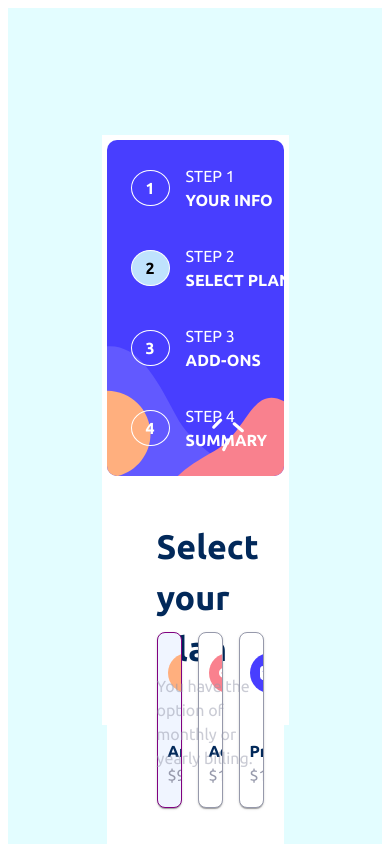
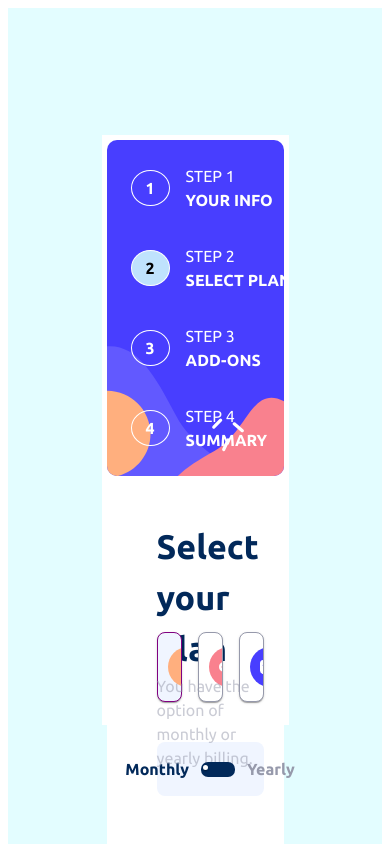
Before and after one commit to a656q59/multi_step_form, a React (Vite) app: page /plan in a window 390 px wide. Shown: the top 844 px of the page. Built offline with nearby package versions, Linux system fonts and the light colour scheme.

Commit message:
added mobile responsiveness

```diff
--- a/src/components/CustomCard.jsx
+++ b/src/components/CustomCard.jsx
@@ -4,7 +4,7 @@ import PropTypes from 'prop-types';
 
 
 
-const CustomCard = ({title,src,price, addText='',onClick,selected}) => {
+const CustomCard = ({ title, src, price, addText = '', onClick, selected }) => {
 
 
 
@@ -14,18 +14,20 @@ const CustomCard = ({title,src,price, addText='',onClick,selected}) => {
       onClick={onClick}
       // data-active={ }
       sx={{
-      width: 130,
-      height: "170px",
-      padding: "2px 10px",
+        width: { xs: "90%", lg: 120 },
+        height: { xs: "auto", lg: "170px" },
+        padding: { xs: "10px 10px", lg: "2px 10px" },
         display: "flex",
-      flexDirection: "column",
-      justifyContent: "space-around",
-      border: selected?"1px solid purple":"1px solid hsl(231, 11%, 63%)", // default border
-      backgroundColor:selected?"hsl(218, 100%, 97%)":"white",
+        flexDirection: { xs: "row", lg: "column" },
+        justifyContent: { xs: "start", lg: "space-around" },
+        alignItems: { xs: "center", lg: "start" },
+        gap: { xs: 2, lg: 0 },
+        border: selected ? "1px solid purple" : "1px solid hsl(231, 11%, 63%)", // default border
+        backgroundColor: selected ? "hsl(218, 100%, 97%)" : "white",
         borderRadius: "8px",
         outline: "none", // prevent default focus ring
         cursor: "pointer",
-      "&:hover, &:focus-visible":{
+        "&:hover, &:focus-visible": {
           borderColor: "purple",
           backgroundColor: "hsl(218, 100%, 99%)",
           boxShadow: "0px 4px 12px rgba(0,0,0,0.12)",
@@ -35,9 +37,9 @@ const CustomCard = ({title,src,price, addText='',onClick,selected}) => {
       }}
     >
       <img src={src} height="40px" width="40" />
-    <Box sx={{ marginTop: "10px" }}>
-      <Typography fontWeight="700" sx={{color:"hsl(213, 96%, 18%)"}}  >{title}</Typography>
-      <Typography sx={{color:"hsl(231, 11%, 63%)"}}>${price}</Typography>
+      <Box sx={{ marginTop: { xs: "none", md: "10px" } }}>
+        <Typography fontWeight="700" sx={{ color: "hsl(213, 96%, 18%)" }}  >{title}</Typography>
+        <Typography sx={{ color: "hsl(231, 11%, 63%)" }}>${price}</Typography>
         {addText && <Typography color="hsl(213, 96%, 18%)">{addText}</Typography>}
       </Box>
     </Card>
@@ -49,7 +51,7 @@ CustomCard.propTypes =
   title: PropTypes.string.isRequired,
   src: PropTypes.string.isRequired,
   addText: PropTypes.string,
-    price:PropTypes.number.isRequired,
+  price: PropTypes.number.isRequired,
 }
 
 export default CustomCard
```
Lines whose indentation alone changed are shown as unchanged.
